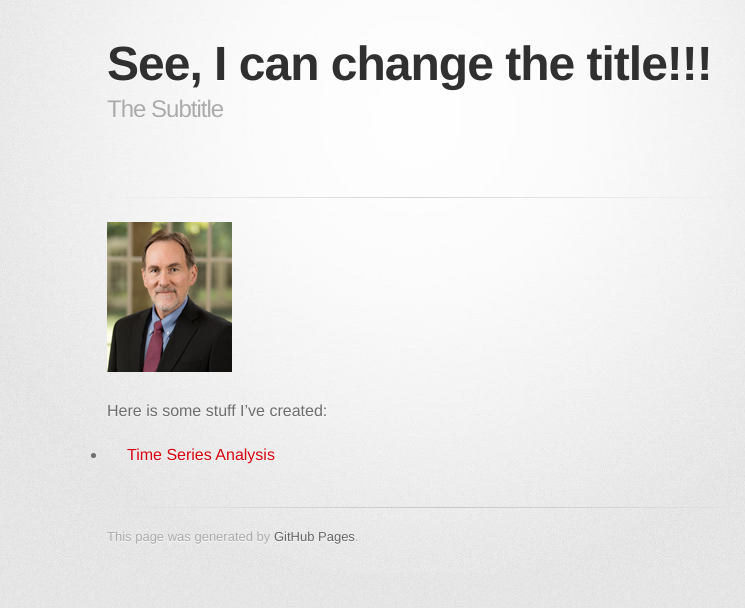
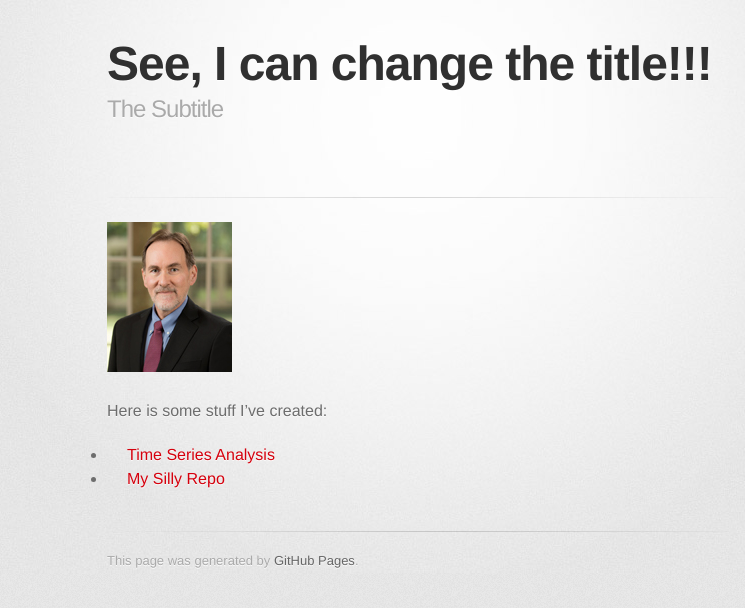
Before and after one commit to gitdemo1wm/gitdemo1wm.github.io, a Jekyll site: the page built from index.md, in a window 1280 px wide. Shown: the top 608 px of the page, without its empty margins (223-968 px from the left). Built offline with Jekyll 4.4.1, drawn with Linux system fonts in a browser that asks for light colours; some web fonts are replaced; our own code applies the rules of GitHub Pages for plain Markdown files.

Commit message:
Update index.md

```diff
--- a/index.md
+++ b/index.md
@@ -7,3 +7,4 @@ description: The Subtitle
 
 Here is some stuff I've created:
 - [Time Series Analysis](/timeseries/index.md)
+- [My Silly Repo](https://github.com/gitdemo1wm/silly)
```
